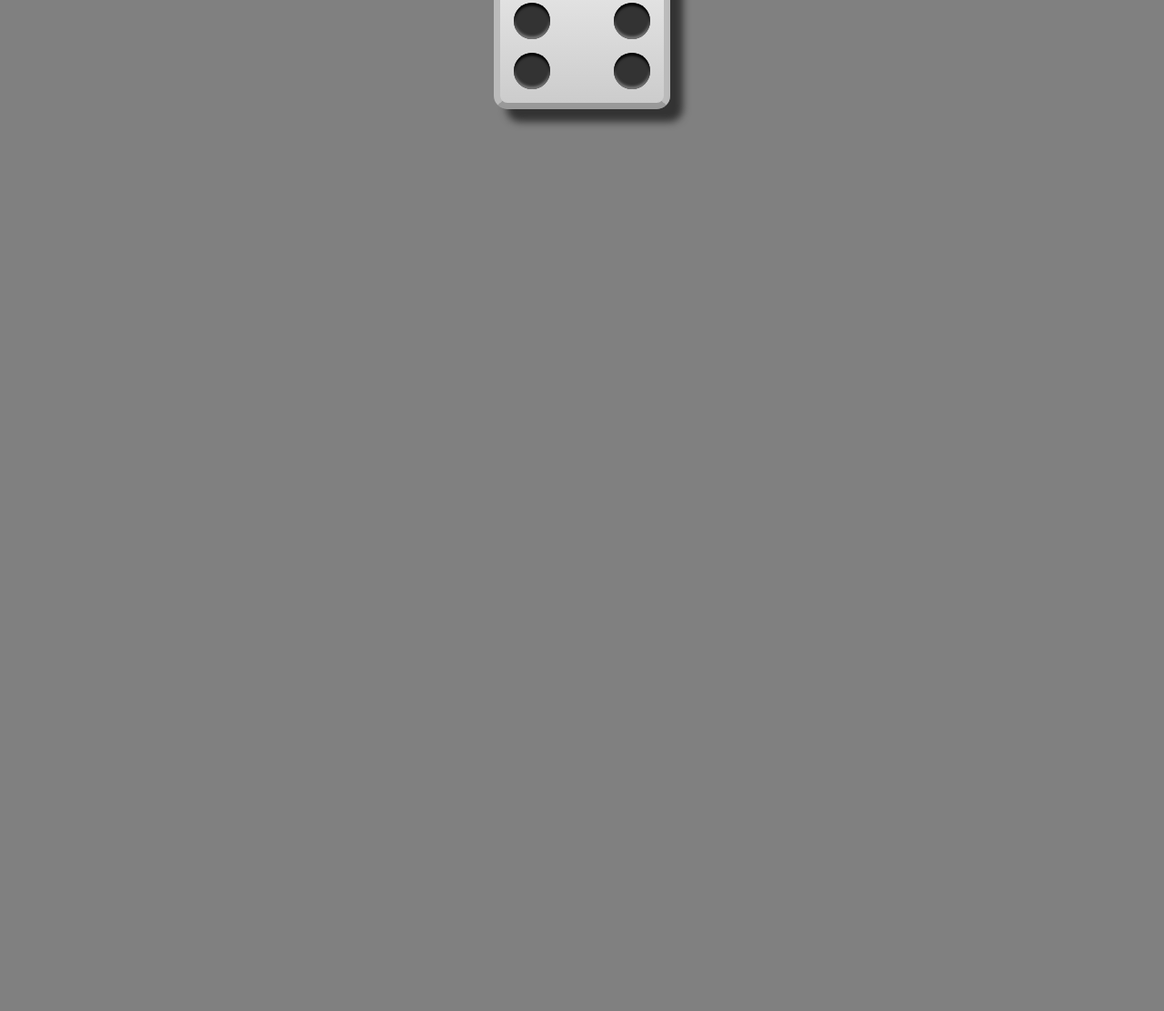
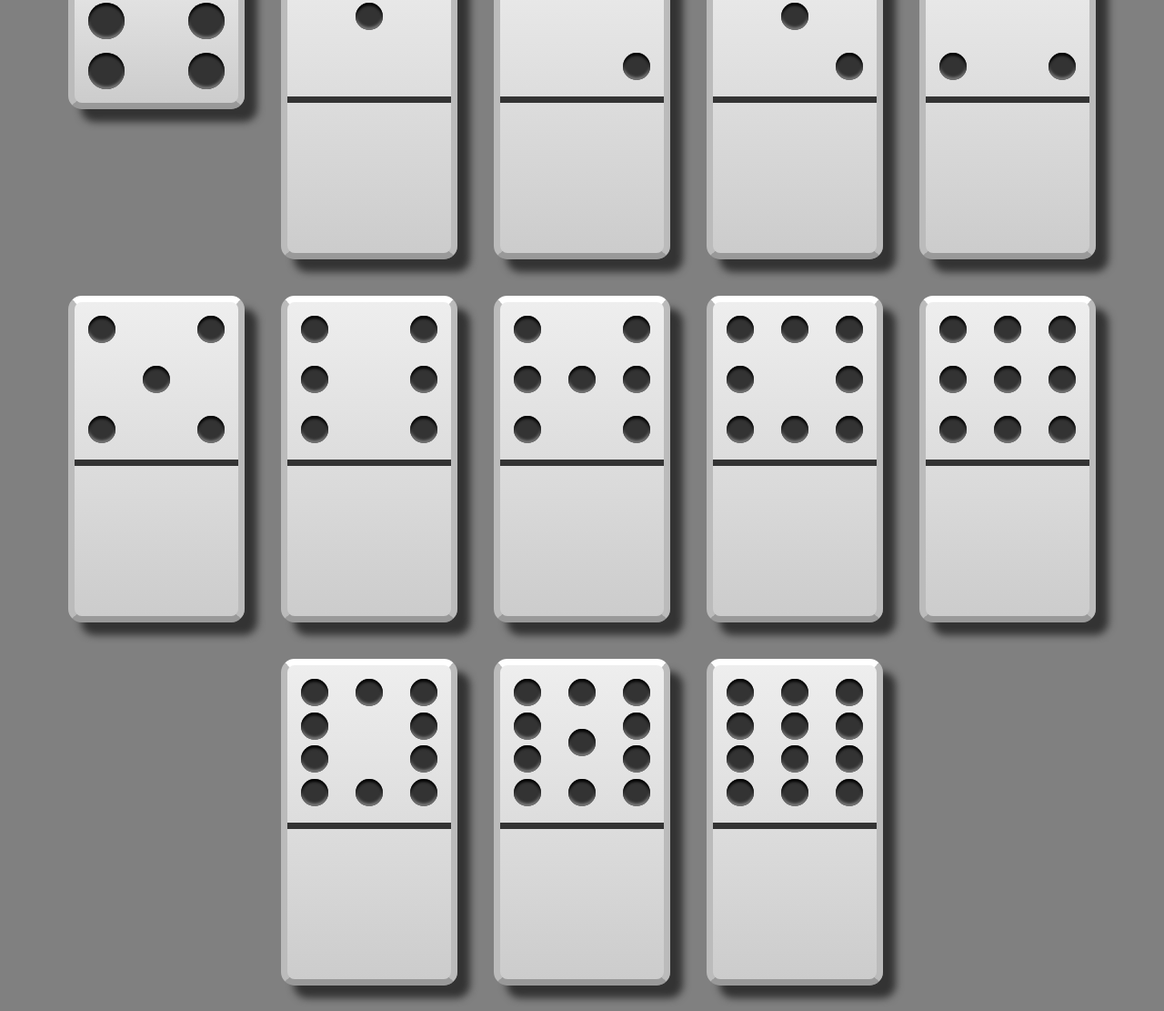
Before and after one commit to DLopez6877/flexy-dice, a plain HTML site: page index.html in a window 1280 px wide. Shown: the part 336-1447 px from the top of the page at 91% size. Before the commit the page ends 800 px from the top, so only its background shows below. Drawn offline with Linux system fonts and the light colour scheme.

Commit message:
add dominoes

```diff
--- a/index.html
+++ b/index.html
@@ -4,7 +4,7 @@
     <meta charset="utf-8">
     <meta name="viewport" content="width=device-width, initial-scale=1">
     <link rel="stylesheet" href="css/styles.css" type="text/css">
-    <title>flexy-dice</title>
+    <title>flexy-box</title>
   </head>
   <body>
     <div class="first-face">
@@ -54,5 +54,157 @@
         <span class="pip"></span>
       </div>
     </div>
+    <div class="first-face domino">
+      <span class="pip"></span>
+    </div>
+    <div class="second-face domino">
+      <span class="pip"></span>
+      <span class="pip"></span>
+    </div>
+    <div class="third-face domino">
+      <span class="pip"></span>
+      <span class="pip"></span>
+      <span class="pip"></span>
+    </div>
+    <div class="fourth-face domino">
+      <div class="column">
+        <span class="pip"></span>
+        <span class="pip"></span>
+      </div>
+      <div class="column">
+        <span class="pip"></span>
+        <span class="pip"></span>
+      </div>
+    </div>
+    <div class="fifth-face domino">
+      <div class="column">
+        <span class="pip"></span>
+        <span class="pip"></span>
+      </div>
+      <div class="column">
+        <span class="pip"></span>
+      </div>
+      <div class="column">
+        <span class="pip"></span>
+        <span class="pip"></span>
+      </div>
+    </div>
+    <div class="sixth-face domino">
+      <div class="column">
+        <span class="pip"></span>
+        <span class="pip"></span>
+        <span class="pip"></span>
+      </div>
+      <div class="column">
+        <span class="pip"></span>
+        <span class="pip"></span>
+        <span class="pip"></span>
+      </div>
+    </div>
+    <div class="seventh-face domino">
+      <div class="column">
+        <span class="pip"></span>
+        <span class="pip"></span>
+        <span class="pip"></span>
+      </div>
+      <div class="column">
+        <span class="pip"></span>
+      </div>
+      <div class="column">
+        <span class="pip"></span>
+        <span class="pip"></span>
+        <span class="pip"></span>
+      </div>
+    </div>
+    <div class="eight-face domino">
+      <div class="column">
+        <span class="pip"></span>
+        <span class="pip"></span>
+        <span class="pip"></span>
+      </div>
+      <div class="column">
+        <span class="pip"></span>
+        <span class="pip"></span>
+      </div>
+      <div class="column">
+        <span class="pip"></span>
+        <span class="pip"></span>
+        <span class="pip"></span>
+      </div>
+    </div>
+    <div class="ninth-face domino">
+      <div class="column">
+        <span class="pip"></span>
+        <span class="pip"></span>
+        <span class="pip"></span>
+      </div>
+      <div class="column">
+        <span class="pip"></span>
+        <span class="pip"></span>
+        <span class="pip"></span>
+      </div>
+      <div class="column">
+        <span class="pip"></span>
+        <span class="pip"></span>
+        <span class="pip"></span>
+      </div>
+    </div>
+    <div class="tenth-face domino">
+      <div class="column">
+        <span class="pip"></span>
+        <span class="pip"></span>
+        <span class="pip"></span>
+        <span class="pip"></span>
+      </div>
+      <div class="column">
+        <span class="pip"></span>
+        <span class="pip"></span>
+      </div>
+      <div class="column">
+        <span class="pip"></span>
+        <span class="pip"></span>
+        <span class="pip"></span>
+        <span class="pip"></span>
+      </div>
+    </div>
+    <div class="eleventh-face domino">
+      <div class="column">
+        <span class="pip"></span>
+        <span class="pip"></span>
+        <span class="pip"></span>
+        <span class="pip"></span>
+      </div>
+      <div class="column">
+        <span class="pip"></span>
+        <span class="pip"></span>
+        <span class="pip"></span>
+      </div>
+      <div class="column">
+        <span class="pip"></span>
+        <span class="pip"></span>
+        <span class="pip"></span>
+        <span class="pip"></span>
+      </div>
+    </div>
+    <div class="eleventh-face domino">
+      <div class="column">
+        <span class="pip"></span>
+        <span class="pip"></span>
+        <span class="pip"></span>
+        <span class="pip"></span>
+      </div>
+      <div class="column">
+        <span class="pip"></span>
+        <span class="pip"></span>
+        <span class="pip"></span>
+        <span class="pip"></span>
+      </div>
+      <div class="column">
+        <span class="pip"></span>
+        <span class="pip"></span>
+        <span class="pip"></span>
+        <span class="pip"></span>
+      </div>
+    </div>
   </body>
 </html>
--- a/sass/styles.sass
+++ b/sass/styles.sass
@@ -18,6 +18,19 @@ body > div
   border-color: white #bbb #999 #bbb
   box-shadow: 14px 14px 8px #333
 
+.domino
+  width: 150px
+  height: 140px
+  padding-bottom: 190px
+  position: relative
+  &::after
+    content: ""
+    width: 100%
+    position: absolute
+    border-bottom: 7px solid #333
+    top: 50%
+    left: 0
+
 .column
   flex-direction: column
   justify-content: space-between
@@ -31,6 +44,12 @@ body > div
   border-radius: 50%
   display: inline-block
   box-shadow: inset 0px 3px 3px black, inset 0px -3px 3px #777
+
+.domino:nth-child(n+7)
+  .pip
+    min-width: 30px
+    min-height: 30px
+
 
 .first-face
   align-items: center
@@ -54,6 +73,6 @@ body > div
   justify-content: space-between
   align-items: flex-start
 
-.fifth-face
+.fifth-face, .seventh-face
   .column:nth-child(2)
     justify-content: center
```
Also changed, not shown: css/styles.css, 1 other file.
